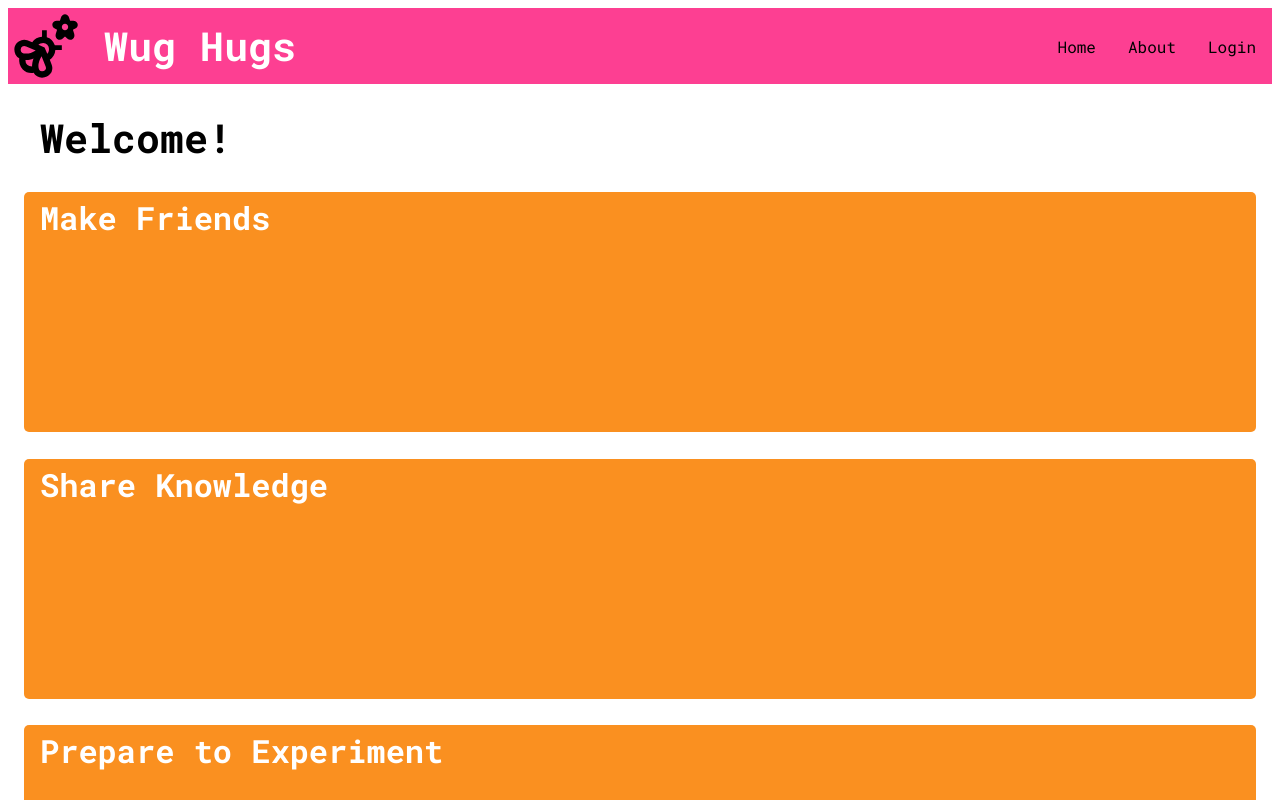
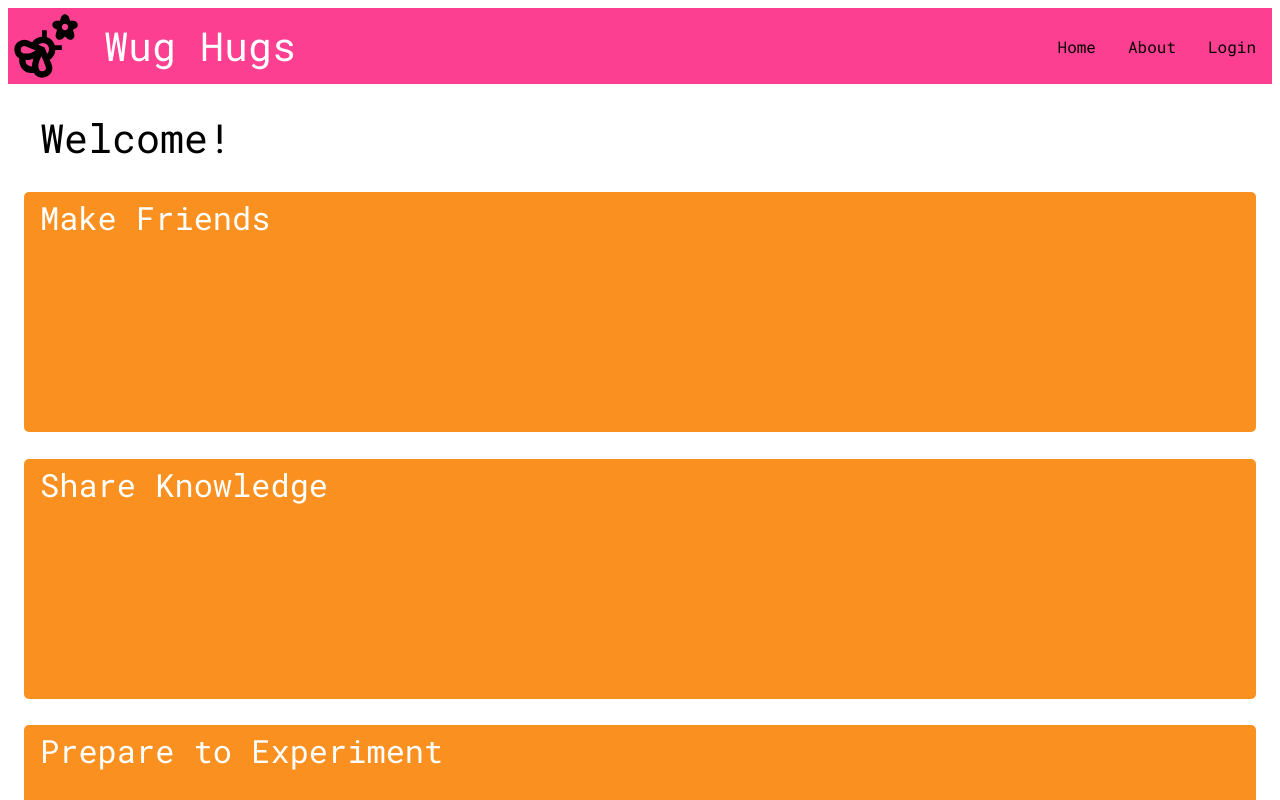
Before and after one commit to spaco22/wughugs-client, a React (Vite) app: page / in a window 1280 px wide. Shown: the top 800 px of the page. Built offline with nearby package versions, Linux system fonts and the light colour scheme.

Commit message:
change font weight for header

```diff
--- a/src/styles/partials/_global.scss
+++ b/src/styles/partials/_global.scss
@@ -20,13 +20,14 @@ h1 {
   @include tablet {
     font-size: 2.5rem;
     line-height: 2.75rem;
+    font-weight: 500;
   }
 }
 
 h2 {
   font-size: 1.25rem;
   line-height: 1.25rem;
-  font-weight: 600;
+  font-weight: 500;
 
   @include tablet {
     font-size: 2rem;
```
